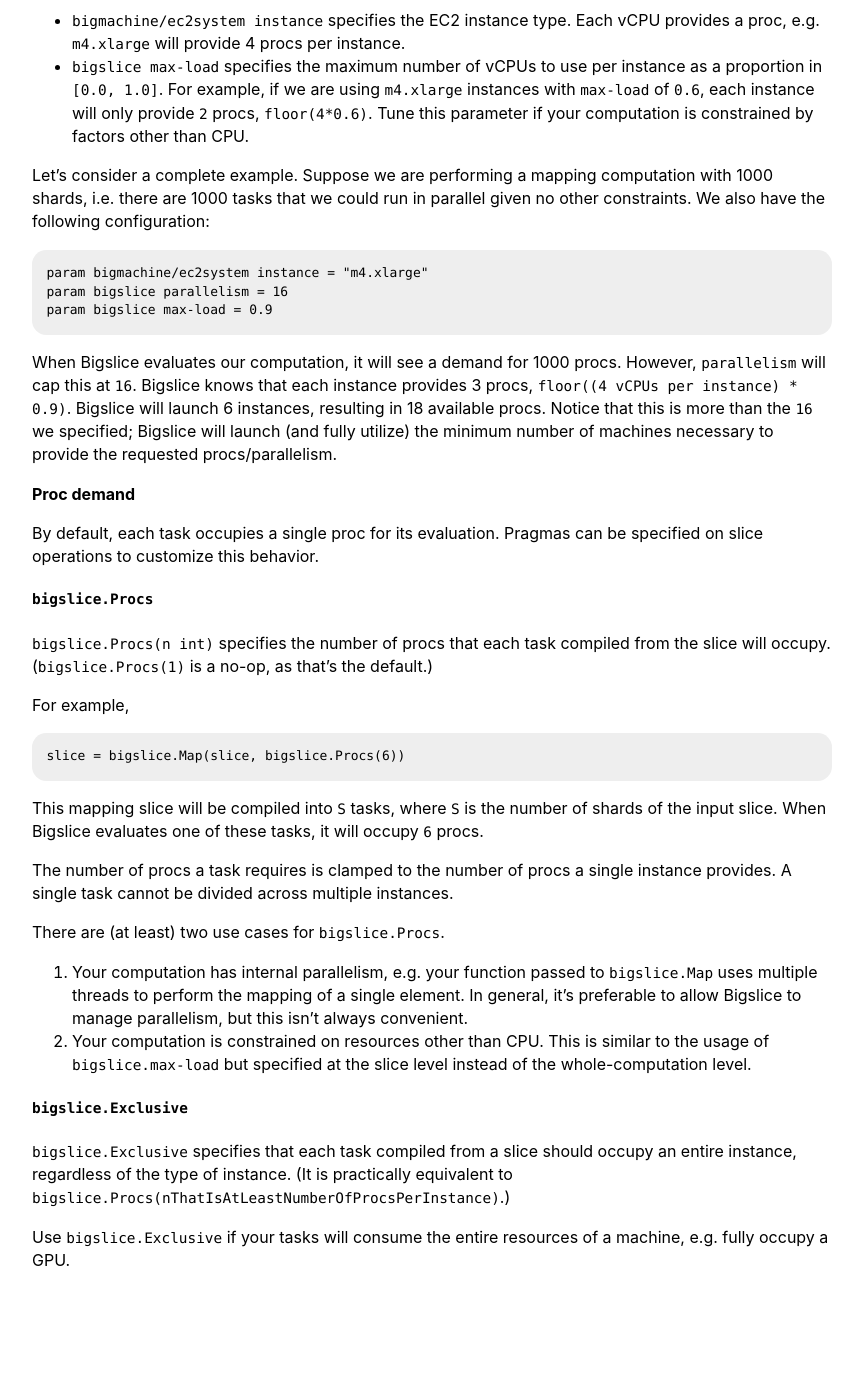
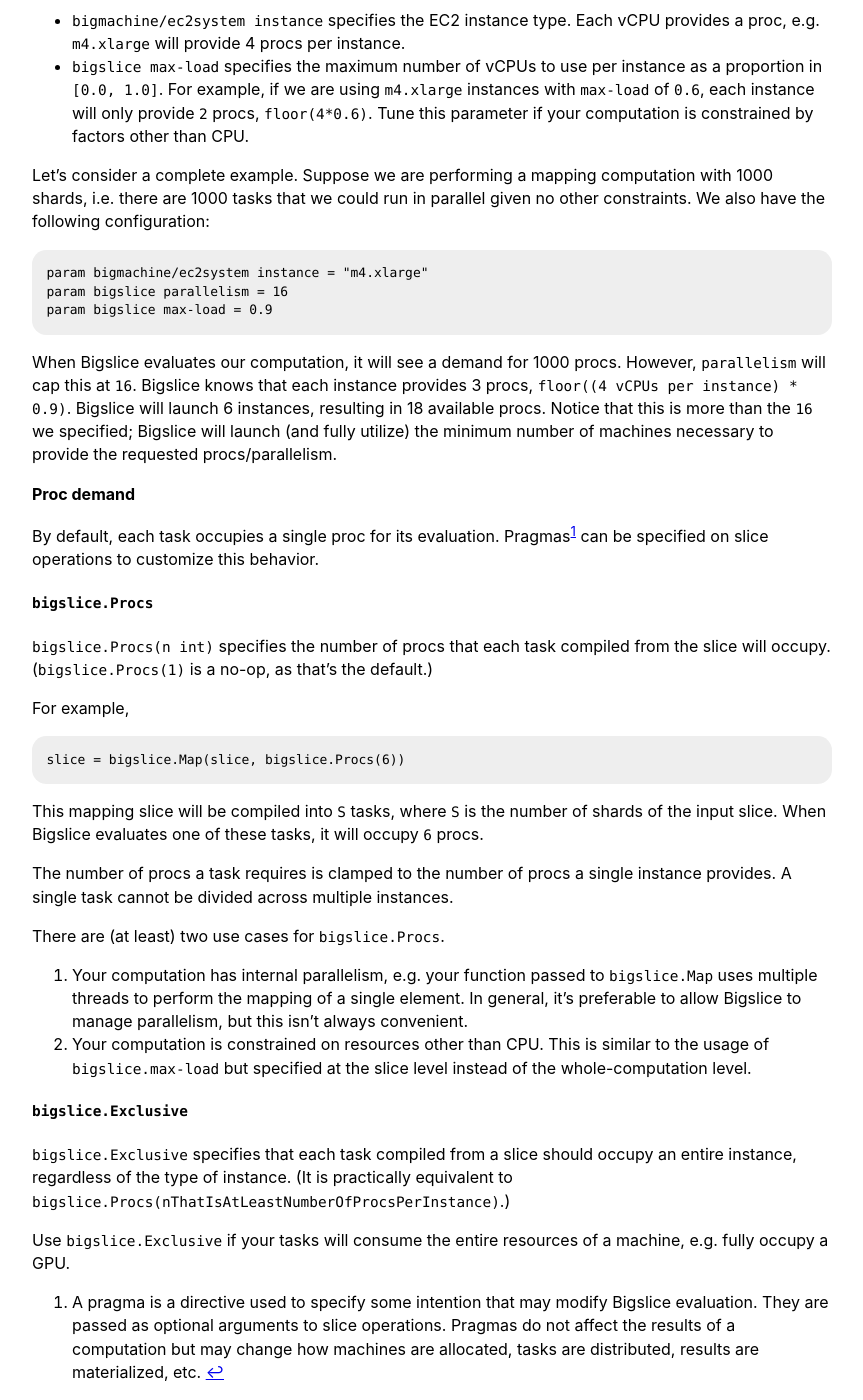
Before and after one commit to grailbio/bigslice, a Jekyll site: the page built from docs/parallelism.md, in a window 1280 px wide and 1400 px high, scrolled down 742 px. Shown: the whole window, without its empty margins (208-1071 px from the left). Built offline with Jekyll 4.4.1, drawn with Linux system fonts in a browser that asks for light colours; some web fonts are replaced; before the commit the page ends 2030 px from its top, so only the background shows below that.

Commit message:
Describe pragmas in footnote

```diff
--- a/docs/parallelism.md
+++ b/docs/parallelism.md
@@ -64,8 +64,9 @@
 of machines necessary to provide the requested procs/parallelism.
 
 ### Proc demand
-By default, each task occupies a single proc for its evaluation. Pragmas can be
-specified on slice operations to customize this behavior.
+By default, each task occupies a single proc for its evaluation.
+Pragmas[^pragma] can be specified on slice operations to customize this
+behavior.
 
 #### `bigslice.Procs`
 `bigslice.Procs(n int)` specifies the number of procs that each task compiled
@@ -102,3 +103,9 @@
 
 Use `bigslice.Exclusive` if your tasks will consume the entire resources of a
 machine, e.g. fully occupy a GPU.
+
+[^pragma]: A pragma is a directive used to specify some intention that may
+    modify Bigslice evaluation. They are passed as optional arguments to slice
+    operations. Pragmas do not affect the results of a computation but may
+    change how machines are allocated, tasks are distributed, results are
+    materialized, etc.
```
